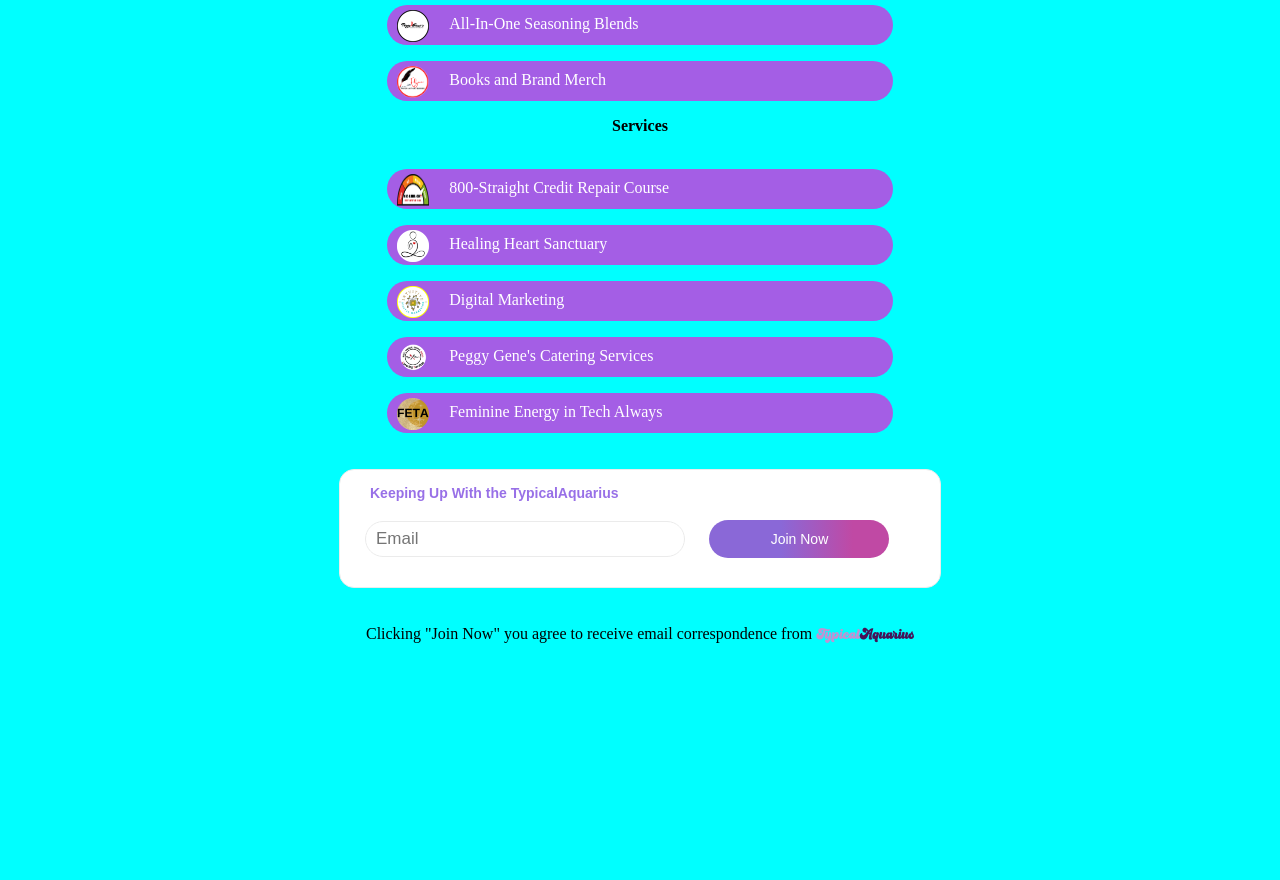
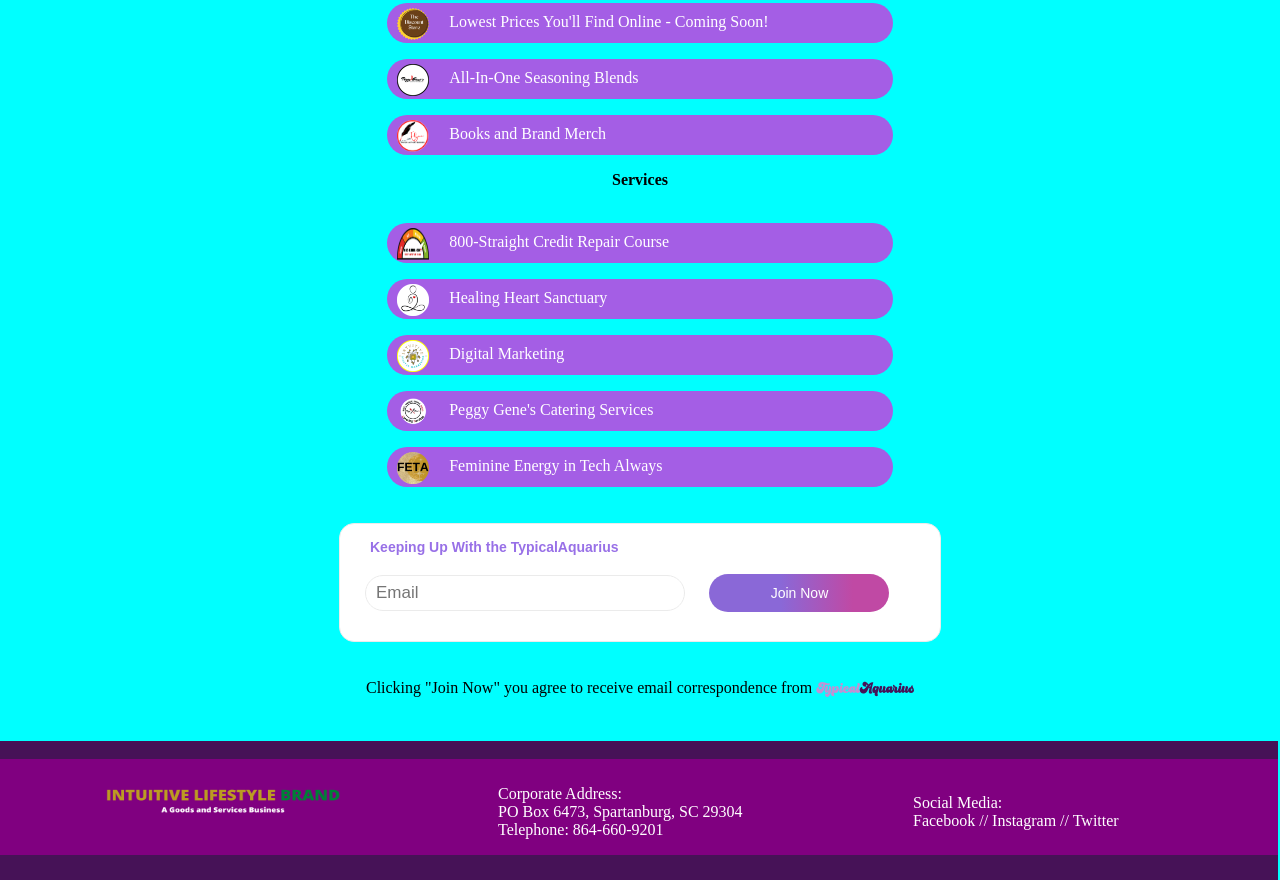
Before and after one commit to IntuitiveLifestyleBrand/typicalaquarius, a website with bundled scripts: page index.html in a window 1280 px wide. Shown: the part 386-1266 px from the top of the page. Before the commit the page ends 1055 px from the top, so only its background shows below. Built offline with nearby package versions, Linux system fonts and the light colour scheme; a script that the page names is missing.

Commit message:
FB Verify Additions

```diff
--- a/index.html
+++ b/index.html
@@ -16,6 +16,10 @@
         <p><span style="color: #be93d4;">Typical</span><span style="color: #461257;">Aquarius</span></p>
       </div>
       <div id="mainimgDiv" class="mainimgDiv"><img src="./images/TAimage.png" style="width: 8em; height: 8em"></div>
+	  <div id="companylogoDiv" class="companylogoDiv" aria-label="Company Name">
+		<div id="mainimgDiv" class="mainimgDiv">
+			<img src="./images/TA_ILB_Text_Logo.png" style="width: 350px; height: 50px;"></div>
+	</div>
 
       <div id="mainlogoHeader" class="mainlogoHeader" aria-label="site title"><p style="color:
       #461257;">We Offer Goods & Services</p><br><span style="font-weight: 900;">Goods<br><br></span></div>
@@ -23,36 +27,36 @@
       <div id="variousGoods">
       <div id="goodsDiv" class="goodsDiv">
         <img src="./images/DiscountStoreLogoTran.png" style="width: 2em; height: 2em; float: left; padding: 5px 20px 10px 10px;">
-        <p>Lowest Prices You'll Find Online - Coming Soon!</p>
+        <p><a href="https://www.facebook.com/discounts.a.plenty/" target="_blank">Lowest Prices You'll Find Online - Coming Soon!</a></p>
       </div>
       <div id="goodsDiv" class="goodsDiv">
         <img src="./images/PGLogo.png" style="width: 2em; height: 2em; float: left; padding: 5px 20px 10px 10px;">
-      <p><a href="https://healingheartcoaching.wixsite.com/my-site/shop-peggy-genes-spice-blends">All-In-One Seasoning Blends</a></p>
+      <p><a href="https://healingheartcoaching.wixsite.com/my-site/shop-peggy-genes-spice-blends" target="_blank">All-In-One Seasoning Blends</a></p>
       </div>
 	  <div id="goodsDiv" class="goodsDiv">
         <img src="./images/ELynnLogoWhiteBG.png" style="width: 2em; height: 2em; float: left; padding: 5px 20px 10px 10px;">
-      <p><a href="https://healingheartcoaching.wixsite.com/my-site/shop-books">Books and Brand Merch</a></p>
+      <p><a href="https://healingheartcoaching.wixsite.com/my-site/shop-books" target="_blank">Books and Brand Merch</a></p>
       </div>
       <div id="mainlogoHeader" class="mainlogoHeader" aria-label="site title"><span style="font-weight: 900; font-size: 1em;"><br><br>Services<br><br></span></div>
       <div id="goodsDiv" class="goodsDiv">
         <img src="./images/8S_taglinein.png" style="width: 2em; height: 2em; float: left; padding: 5px 20px 10px 10px;">
-        <p><a href="https://800straight.com/">800-Straight Credit Repair Course</a></p>
+        <p><a href="https://800straight.com/" target="_blank">800-Straight Credit Repair Course</a></p>
       </div>
       <div id="goodsDiv" class="goodsDiv">
         <img src="./images/HHlogo_.png" style="width: 2em; height: 2em; float: left; padding: 5px 20px 10px 10px;">
-      <p><a href="https://healingheartcoaching.wixsite.com/my-site/healingheart-sanctuary">Healing Heart Sanctuary</a></p>
+      <p><a href="https://healingheartcoaching.wixsite.com/my-site/healingheart-sanctuary" target="_blank">Healing Heart Sanctuary</a></p>
       </div>
       <div id="goodsDiv" class="goodsDiv">
         <img src="./images/DM_logoWhiteBG.png" style="width: 2em; height: 2em; float: left; padding: 5px 20px 10px 10px;">
-      <p><a href="https://healingheartcoaching.wixsite.com/my-site/digital-marketing">Digital Marketing</a></p>
+      <p><a href="https://healingheartcoaching.wixsite.com/my-site/digital-marketing" target="_blank">Digital Marketing</a></p>
       </div>
 	  <div id="goodsDiv" class="goodsDiv">
         <img src="./images/PG_CateringLogo.png" style="width: 2em; height: 2em; float: left; padding: 5px 20px 10px 10px;">
-      <p><a href="https://healingheartcoaching.wixsite.com/my-site/peggygenes-unique-story">Peggy Gene's Catering Services</a></p>
+      <p><a href="https://healingheartcoaching.wixsite.com/my-site/peggygenes-unique-story" target="_blank">Peggy Gene's Catering Services</a></p>
       </div>
       <div id="goodsDiv" class="goodsDiv">
         <img src="./images/feta_icon_tran.png" style="width: 2em; height: 2em; float: left; padding: 5px 20px 10px 10px;">
-      <p><a href="https://fetaworld.com/">Feminine Energy in Tech Always</a></p>
+      <p><a href="https://fetaworld.com/" target="_blank">Feminine Energy in Tech Always</a></p>
       </div><br><br>
       <!--Zoho Campaigns Web-Optin Form's Header Code Starts Here-->
 
@@ -141,7 +145,17 @@
 
     <div id="formDiv2">
           <p style="color: black;">Clicking "Join Now" you agree to receive email correspondence from <span style="color: #be93d4; font-family: Bratsy;">Typical</span><span style="color: #461257; font-family: Bratsy;">Aquarius</span></p>
-      </div>
+      </div><br>
+	  <div id="footerDiv"></div>
+	  <footer id="footerContainer">
+		<div id="footerDetails1">
+				<img src="./images/ILB_linelogo_whiteslogan.png" style="width: 450px; height: 50px;"></div>
+		<div id="footerDetails2">
+			<p>Corporate Address: <br>PO Box 6473, Spartanburg, SC 29304<br>Telephone: 864-660-9201</p></div>
+			<div id="footerDetails3">
+			<p>Social Media: <br><a href="https://www.facebook.com/intuitivelifestylebrand/">Facebook</a>      //     <a href="https://www.instagram.com/im.elynn/">Instagram</a>    //      <a href="https://twitter.com/intuitive_lb">Twitter</a></p></div>
+	  </footer><br>
+	  <div id="footerDiv"></div>
         </body>
 	<script src="index.js"></script>
 </html>
--- a/style.css
+++ b/style.css
@@ -15,6 +15,9 @@
 a:visited{
   color: white;
   text-decoration: none;
+}
+a:hover{
+  color: #461257;
 }
 #mainlogoDiv{
   width: 100%;
@@ -54,6 +57,37 @@
  #customeForm{
   text-align: center;
   margin-left: -10%;
+ }
+ #footerContainer{
+  background-color: purple;
+  display: inline-flex;
+  width: 100vw;
+  height: 12vh;
+  margin: 0 0 0px -10px;
+  text-align: left;
+  align-items: center;
+ }
+ #footerDetails1{
+  padding-right: 0px;
+  padding-left: 0px;
+  width: 100vw;
+ }
+ #footerDetails2{
+  padding-right: 50px;
+  padding-left: 50px;
+  width: 100vw;
+ }
+ #footerDetails3{
+  padding-right: 50px;
+  padding-left: 50px;
+  width: 100vw;
+ }
+ #footerDiv{
+  background-color: #461257;
+  height: 2vw;
+  width: 100vw;
+  margin-left: -10px;
+  margin-bottom: -8px;
  }
 /*INSTALLED FONTS*/
 @font-face {
```
Also changed, not shown: images/ILB Line Logo.png (added), images/ILB_Line_Logo.png (added), images/ILB_linelogo_slogan.png (added), images/ILB_linelogo_whiteslogan.png (added), images/TA_ILB_Text_Logo.png (added).
